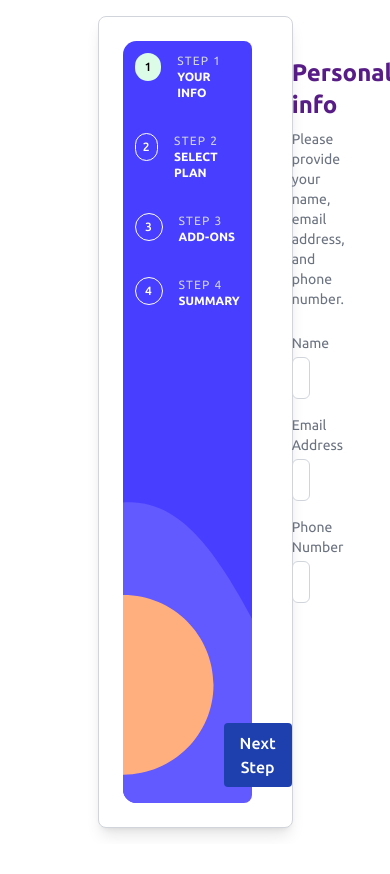
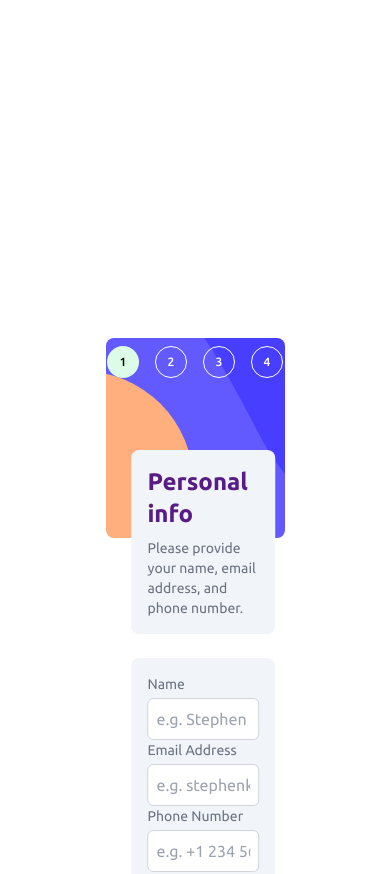
Before and after one commit to Bobbyta07/Multi-Step-Form, a React (Vite) app: page / in a window 390 px wide. Shown: the top 874 px of the page. Before the commit the page ends 844 px from the top, so only its background shows below. Built offline with nearby package versions, Linux system fonts and the light colour scheme.

Commit message:
feat: complete multi-step form functionality and responsive UI

```diff
--- a/src/App.jsx
+++ b/src/App.jsx
@@ -15,7 +15,7 @@ function App() {
 
   return (
     <div className="bg-white min-h-screen flex items-center justify-center">
-      <div className="bg-white w-1/2 p-6 border border-gray-300 rounded-lg shadow-lg">
+      <div className="bg-white w-1/2  md:p-3 md:border md:border-gray-300 md:rounded-lg md:shadow-lg ">
         <Layout formData={formData} setFormData={setFormData} />
       </div>
     </div>
--- a/src/components/List.jsx
+++ b/src/components/List.jsx
@@ -1,68 +1,71 @@
-import { useState } from "react";
+import { useState } from 'react';
 
 const steps = [
   {
     number: 1,
-    title: "YOUR INFO",
-
+    title: 'YOUR INFO',
   },
   {
     number: 2,
-    title: "SELECT PLAN",
-
+    title: 'SELECT PLAN',
   },
   {
     number: 3,
-    title: "ADD-ONS",
-
+    title: 'ADD-ONS',
   },
   {
     number: 4,
-    title: "SUMMARY",
-
+    title: 'SUMMARY',
   },
 ];
 
 function List(props) {
-
   function changeState(stepNumber) {
-  props.setActiveStep(stepNumber);
-}
-
+    props.setActiveStep(stepNumber);
+  }
 
   return (
-    <ul className="space-y-2">
+    <ul
+      className="
+      flex justify-center  h-40 md:h-full w-full
+      md:flex-col items-start mt-8 md:gap-2 md:justify-start
+    "
+    >
       {steps.map((step) => (
         <li
           onClick={() => changeState(step.number)}
           key={step.number}
-          className="flex items-start gap-4 p-3 rounded-lg hover:bg-white/10 transition"
+          className="
+            flex flex-col md:flex-row
+            items-center justify-center
+            gap-1 md:gap-4
+            p-2 md:p-3
+            rounded-lg
+            transition
+            cursor-pointer
+          "
         >
-          {/* Number Circle */}
+          {/* Circle */}
           {props.activeStep === step.number ? (
-            <div className="w-7 h-7 flex items-center justify-center rounded-full bg-green-100 text-black text-xs font-Ubuntu font-medium">
+            <div className="w-8 h-8 flex items-center justify-center rounded-full bg-green-100 text-black text-xs font-medium">
               {step.number}
             </div>
           ) : (
-          <div className="w-7 h-7 flex items-center justify-center rounded-full border border-white text-white text-xs font-Ubuntu font-medium">
-            {step.number}
-          </div>
+            <div className="w-8 h-8 flex items-center justify-center rounded-full border border-white text-white text-xs font-medium">
+              {step.number}
+            </div>
           )}
 
-          {/* Text Section */}
-          <div>
+          {/* Hidden on mobile */}
+          <div className="hidden md:block">
             <p className="text-xs text-gray-300 uppercase tracking-widest">
               Step {step.number}
             </p>
-            <p className="text-white font-Ubuntu font-bold text-xs">
-              {step.title}
-            </p>
-
+            <p className="text-white font-bold text-xs">{step.title}</p>
           </div>
         </li>
       ))}
     </ul>
   );
 }
-
 export default List;
--- a/src/components/MainContent/Add-Ons/Pick.jsx
+++ b/src/components/MainContent/Add-Ons/Pick.jsx
@@ -20,11 +20,11 @@ function CheckboxList(props) {
   };
 
   return (
-    <div className="mb-20">
+    <div className="mb:10 md:mb-20">
       {extensions.map((extension) => (
         <div
           key={extension.id}
-          className={`flex justify-between items-center border ${props.formData.addOns.includes(extension.id) ? 'border-blue-800 bg-gray-100' : 'border-gray-300'} rounded-lg p-4 mt-6`}
+          className={`flex justify-between items-center border ${props.formData.addOns.includes(extension.id) ? 'border-blue-800 bg-gray-100' : 'border-gray-300'} rounded-lg p-2 md:p-4 mt-6`}
         >
           <div className="flex gap-3">
             <Checkbox
--- a/src/components/MainContent/Main.jsx
+++ b/src/components/MainContent/Main.jsx
@@ -26,22 +26,43 @@ function Main(props) {
         }));
   };
   return (
-    <div className="flex flex-col m-4 w-full max-w-md  ">
+    <div className="flex flex-col m-4 w-full max-w-md ">
+      <div
+        className={
+          props.formData.submitted
+            ? null
+            : 'bg-slate-100 p-4 rounded-lg md:bg-transparent md:p-0 md:rounded-none'
+        }
+      >
         {props.formData.submitted ? null : (
           <Header activeStep={props.activeStep} />
         )}
+      </div>
 
       {props.activeStep === 1 && (
+        <div className="flex flex-col gap-4 mt-6 w-full">
+          <div className=" bg-slate-100 p-4 rounded-lg md:bg-transparent md:p-0 md:rounded-none">
             <Form
               activeStep={props.activeStep}
               setActiveStep={props.setActiveStep}
               formData={props.formData}
               setFormData={props.setFormData}
             />
+          </div>
+
+          <div className="mt-20">
+            <Button
+              activeStep={props.activeStep}
+              setActiveStep={props.setActiveStep}
+              setFormData={props.setFormData}
+            />
+          </div>
+        </div>
       )}
       {props.activeStep === 2 && (
         <div>
-          {' '}
+          <div className="flex flex-col gap-4 mt-6 w-full">
+            <div className=" bg-slate-100 p-4 rounded-lg md:bg-transparent md:p-0 md:rounded-none w-full">
               <Plan
                 checked={props.formData.checked}
                 onChange={handleChange}
@@ -49,6 +70,8 @@ function Main(props) {
                 setFormData={props.setFormData}
               />
               <Swit checked={props.formData.checked} onChange={handleChange} />
+            </div>
+          </div>
           <Button
             activeStep={props.activeStep}
             setActiveStep={props.setActiveStep}
@@ -75,7 +98,10 @@ function Main(props) {
           <ThankYou />
         ) : (
           <div>
-            <Finish formData={props.formData} />
+            <Finish
+              formData={props.formData}
+              setActiveStep={props.setActiveStep}
+            />
             <Button
               activeStep={props.activeStep}
               setActiveStep={props.setActiveStep}
--- a/src/components/MainContent/Personal/Form.jsx
+++ b/src/components/MainContent/Personal/Form.jsx
@@ -28,7 +28,7 @@ function Form(props) {
     }));
   }
   return (
-    <div className="flex flex-col gap-4 mt-6 w-full">
+    <div>
       {fields.map((field) => (
         <Input
           key={field.id}
@@ -41,14 +41,6 @@ function Form(props) {
           onChange={handleChange}
         />
       ))}
-
-      <div className="mt-20">
-        <Button
-          activeStep={props.activeStep}
-          setActiveStep={props.setActiveStep}
-          setFormData={props.setFormData}
-        />
-      </div>
     </div>
   );
 }
--- a/src/components/MainContent/Plan.jsx
+++ b/src/components/MainContent/Plan.jsx
@@ -12,7 +12,7 @@ function Plan(props) {
   }
 
   return (
-    <div className="mt-10 grid grid-cols-1 sm:grid-cols-2 lg:grid-cols-3 gap-6">
+    <div className="mt-5 md:grid sm:grid-cols-2 lg:grid-cols-3 gap-6 md:p-3">
       {plansToDisplay.map((e) => {
         const isSelected = props.formData.selectedPlan === e.id;
 
@@ -21,10 +21,12 @@ function Plan(props) {
             key={e.id}
             onClick={() => updateBorder(e.id)}
             className={`
+              flex justify-between items-center md:block
               group cursor-pointer relative overflow-hidden
-              rounded-2xl p-6
+              rounded-2xl p-2 md:p-6
               transition-all duration-300 ease-out
               border
+              mt-5
               ${
                 isSelected
                   ? 'border-purple-600 shadow-xl scale-[1.03]'
--- a/src/components/MainContent/Summary/Finish.jsx
+++ b/src/components/MainContent/Summary/Finish.jsx
@@ -25,7 +25,10 @@ function Finish(props) {
                 ({props.formData.checked ? 'Yearly' : 'Monthly'})
               </span>
             </h3>
-            <p className="text-sm font-medium text-slate-500 underline cursor-pointer hover:text-slate-700 transition">
+            <p
+              onClick={() => props.setActiveStep(2)}
+              className="text-sm font-medium text-slate-500 underline cursor-pointer hover:text-slate-700 transition"
+            >
               Change
             </p>
           </div>
--- a/src/components/MainContent/Summary/Total.jsx
+++ b/src/components/MainContent/Summary/Total.jsx
@@ -8,7 +8,7 @@ function Total(props) {
   const totalPrice = planPrice + addOnsTotal;
 
   return (
-    <div className="flex justify-between items-center mt-6 mb-20 p-4">
+    <div className="flex justify-between items-center mt-6 mb-10 md:mb-20 p-4">
       <p className="font-Ubuntu font-medium text-slate-500">
         Total (per {props.checked ? 'year' : 'month'})
       </p>
--- a/src/components/MainContent/Swit.jsx
+++ b/src/components/MainContent/Swit.jsx
@@ -3,7 +3,7 @@ import Switch from '@mui/material/Switch';
 
 function Swit(props) {
   return (
-    <div className=" flex justify-center items-center gap-5 bg-gray-100 mt-6 rounded-md mb-20">
+    <div className=" flex justify-center items-center gap-5 bg-gray-100 mt-6 rounded-md md:mb-20">
       <p
         className={`font-Ubuntu  ${!props.checked ? 'font-medium text-slate-700' : 'text-gray-500 font-normal'}`}
       >
--- a/src/components/MainContent/Thanks/ThankYou.jsx
+++ b/src/components/MainContent/Thanks/ThankYou.jsx
@@ -1,6 +1,6 @@
 function ThankYou() {
   return (
-    <div className="flex flex-col items-center gap-4 mb-20">
+    <div className=" flex flex-col items-center gap-4 mb-20 mt-24">
       <img src="/images/icon-thank-you.svg" alt="Thank You" />
       <h2 className="font-Ubuntu font-bold text-2xl text-blue-950">
         Thank you!
--- a/src/components/layout.jsx
+++ b/src/components/layout.jsx
@@ -5,17 +5,30 @@ import Main from './MainContent/Main';
 function Layout(props) {
   const [activeStep, setActiveStep] = useState(1);
 
-  function changeState(stepNumber) {
-    setActiveStep(stepNumber);
-  }
-
   return (
-    <div className="grid grid-cols-[1fr_3fr] gap-6 h-full w-full">
-      <div className="h-full w-full bg-[url('/images/bg-sidebar-desktop.svg')] bg-no-repeat bg-cover rounded-lg">
+    <div className="relative  md:grid md:grid-cols-[1fr_3fr] md:gap-6 h-full w-full p-2 md:overflow-hidden">
+      {/* Sidebar */}
+      <div
+        className="
+        h-[200px] md:h-full w-full
+        bg-[url('/images/bg-sidebar-mobile.svg')]
+        md:bg-[url('/images/bg-sidebar-desktop.svg')]
+        bg-no-repeat bg-cover md
+        rounded-lg
+      "
+      >
         <List activeStep={activeStep} setActiveStep={setActiveStep} />
       </div>
 
-      <div className="h-full w-full min-w-0">
+      {/* Main overlay */}
+      <div
+        className="
+        absolute top-[120px] left-[46%] -translate-x-1/2
+        w-[90%]
+        md:static md:translate-x-0 md:w-full
+        p-4
+      "
+      >
         <Main
           activeStep={activeStep}
           setActiveStep={setActiveStep}
```
Lines whose indentation alone changed are shown as unchanged.
